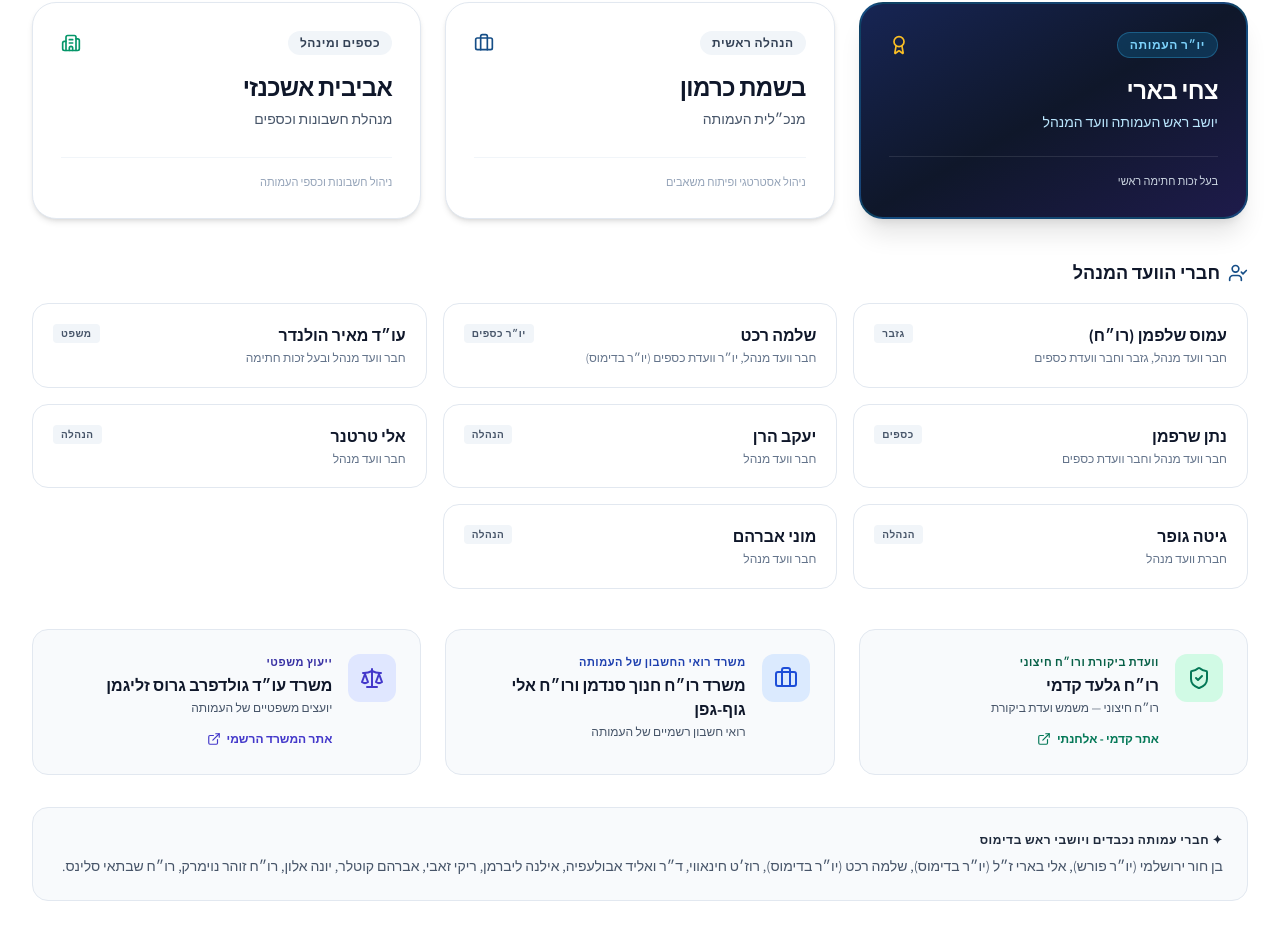
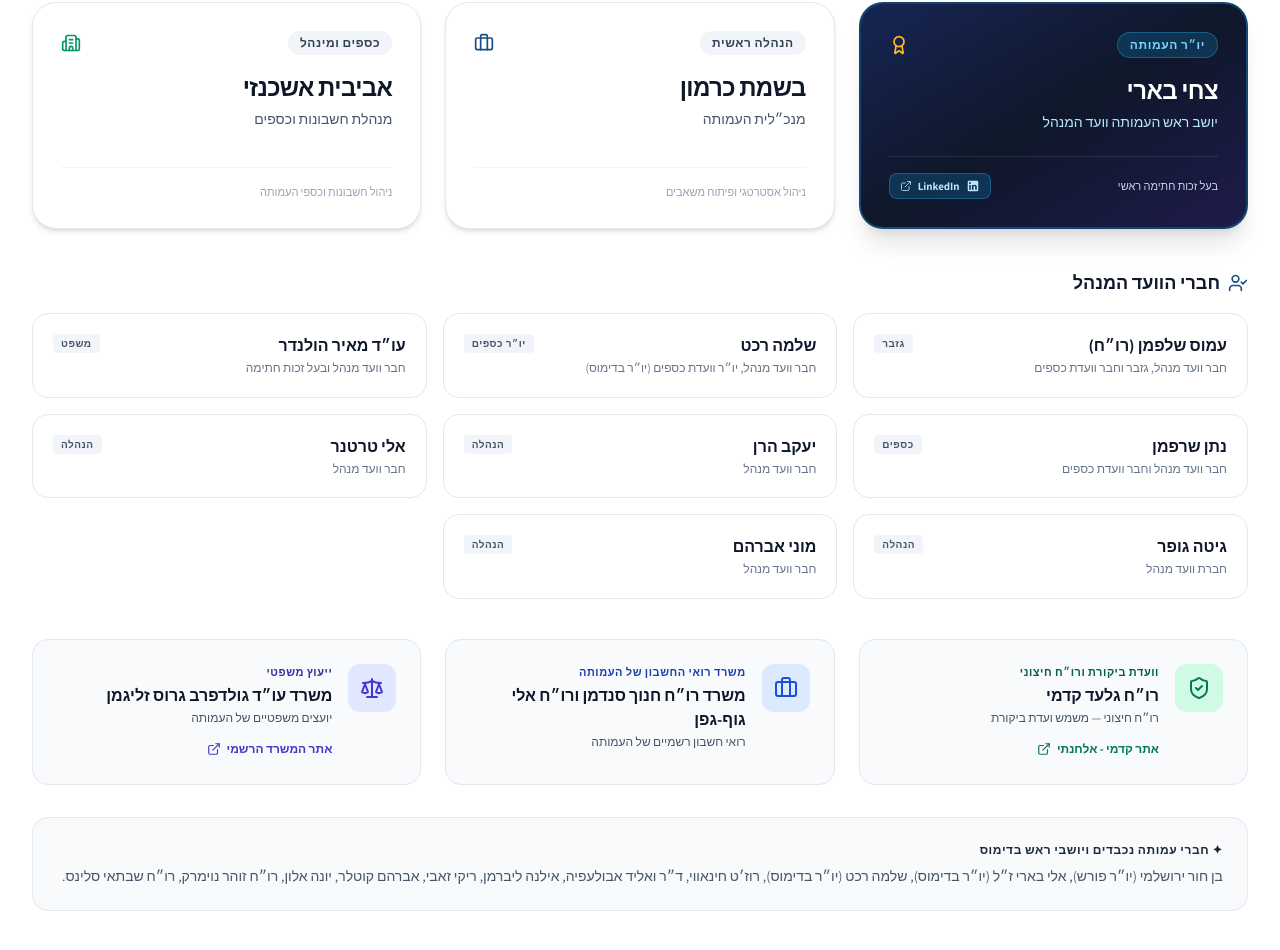
Before and after one commit to isaacbeeri/wolfsonfriends, a React (Vite) app: page / in a window 1280 px wide. Shown: the part 7491-8441 px from the top of the page. Built offline with nearby package versions, Linux system fonts and the light colour scheme.

Commit message:
feat: add Isaac Beeri LinkedIn profile link to leadership note

```diff
--- a/src/components/AboutAndLeadership.jsx
+++ b/src/components/AboutAndLeadership.jsx
@@ -235,8 +235,21 @@ export function AboutAndLeadership({ t, onOpenDonate, lang }) {
                   {a.chairmanRole}
                 </p>
               </div>
-              <div className="pt-4 mt-6 border-t border-white/10 text-[11px] text-slate-300 font-medium">
-                {isHe ? "בעל זכות חתימה ראשי" : "Chief Authorized Signatory"}
+              <div className="pt-4 mt-6 border-t border-white/10 text-[11px] text-slate-300 font-medium flex items-center justify-between">
+                <span>{isHe ? "בעל זכות חתימה ראשי" : "Chief Authorized Signatory"}</span>
+                <a
+                  href="https://www.linkedin.com/in/thegib/"
+                  target="_blank"
+                  rel="noopener noreferrer"
+                  className="inline-flex items-center gap-1.5 px-2.5 py-1 rounded-lg bg-sky-500/20 hover:bg-sky-500/35 text-sky-200 hover:text-white transition-colors text-[11px] font-bold border border-sky-400/30"
+                  title="Isaac Beeri | LinkedIn"
+                >
+                  <svg className="w-3.5 h-3.5 fill-current" viewBox="0 0 24 24">
+                    <path d="M19 3a2 2 0 0 1 2 2v14a2 2 0 0 1-2 2H5a2 2 0 0 1-2-2V5a2 2 0 0 1 2-2h14m-.5 15.5v-5.3a3.26 3.26 0 0 0-3.26-3.26c-.85 0-1.84.52-2.28 1.3v-1.11h-2.79v8.37h2.79v-4.93c0-.77.62-1.4 1.39-1.4a1.4 1.4 0 0 1 1.4 1.4v4.93h2.75M6.88 8.56a1.68 1.68 0 0 0 1.68-1.68c0-.93-.75-1.69-1.68-1.69a1.69 1.69 0 0 0-1.69 1.69c0 .93.76 1.68 1.69 1.68m1.39 9.94v-8.37H5.5v8.37h2.77z"/>
+                  </svg>
+                  <span>LinkedIn</span>
+                  <ExternalLink className="w-3 h-3 opacity-80" />
+                </a>
               </div>
             </div>
 
```
